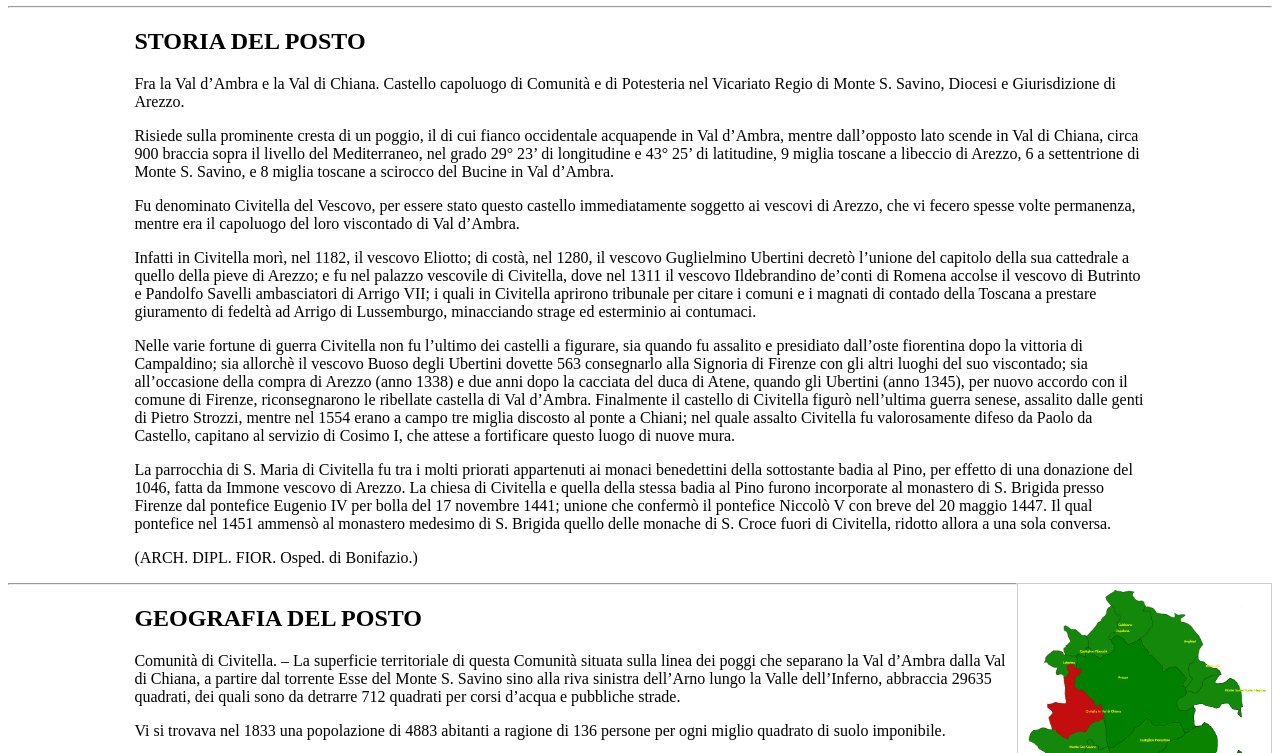
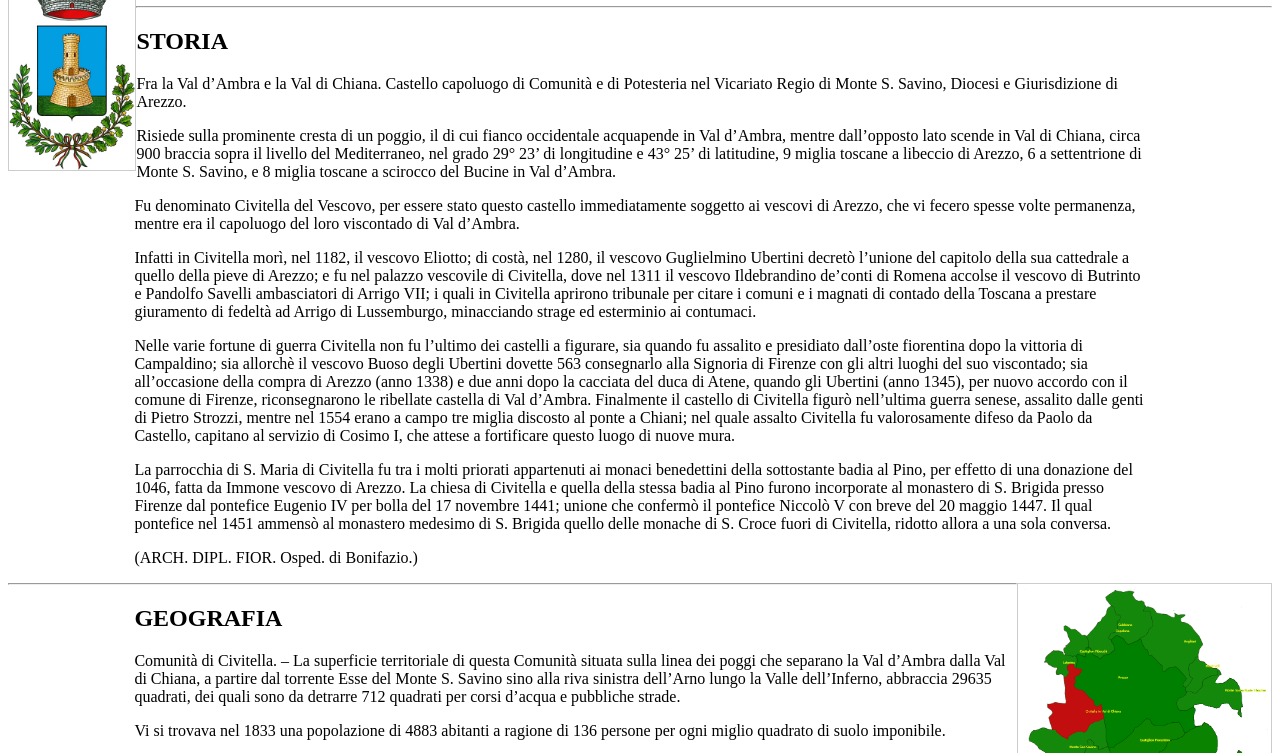
Before and after one commit to pbenoli/ToscanaGit, a plain HTML site: page Civitella_in_Val_di_Chiana.html in a window 1280 px wide. Shown: the part 80-833 px from the top of the page. Drawn offline with Linux system fonts and the light colour scheme; files that its build step writes are made by us from their sources.

Commit message:
civitella

```diff
--- a/Civitella_in_Val_di_Chiana.html
+++ b/Civitella_in_Val_di_Chiana.html
@@ -2,19 +2,19 @@
 <html>
 <head>
 <title>Civitella in Val di Chiana</title>
-<link href="Civitella_in_Val_di_Chiana.css" rel="stylesheet" type="text/css">
+<link href="css/Civitella_in_Val_di_Chiana.css" rel="stylesheet" type="text/css">
 <meta charset="UTF-8">
 </head>
 <body>
 
-<img id="comune" src="images\Civitella_in_Val_di_Chiana-Stemma.png">
+<img id="comune" src="images/Civitella_in_Val_di_Chiana-Stemma.png">
 <header>
 <h1>CIVITELLA DEL VISCONTATO DI AMBRA o CIVITELLA del VESCOVO</h1>
 </header>
 <hr>
 <article>
 <section id="storia">
-<h2>STORIA DEL POSTO</h2>
+<h2>STORIA</h2>
 <p>Fra la Val d’Ambra e la Val di Chiana. Castello capoluogo di Comunità e di Potesteria nel Vicariato Regio di Monte S. Savino, Diocesi e Giurisdizione di Arezzo.</p>
 <p>Risiede sulla prominente cresta di un poggio, il di cui fianco occidentale acquapende in Val d’Ambra, mentre dall’opposto lato scende in Val di Chiana, circa 900 braccia sopra il livello del Mediterraneo, nel grado 29° 23’ di longitudine e 43° 25’ di latitudine, 9 miglia toscane a libeccio di Arezzo, 6 a settentrione di Monte S. Savino, e 8 miglia toscane a scirocco del Bucine in Val d’Ambra.</p>
 <p>Fu denominato Civitella del Vescovo, per essere stato questo castello immediatamente soggetto ai vescovi di Arezzo, che vi fecero spesse volte permanenza, mentre era il capoluogo del loro viscontado di Val d’Ambra.</p>
@@ -23,13 +23,13 @@
 <p>La parrocchia di S. Maria di Civitella fu tra i molti priorati appartenuti ai monaci benedettini della sottostante badia al Pino, per effetto di una donazione del 1046, fatta da Immone vescovo di Arezzo. La chiesa di Civitella e quella della stessa badia al Pino furono incorporate al monastero di S. Brigida presso Firenze dal pontefice Eugenio IV per bolla del 17 novembre 1441; unione che confermò il pontefice Niccolò V con breve del 20 maggio 1447. Il qual pontefice nel 1451 ammensò al monastero medesimo di S. Brigida quello delle monache di S. Croce fuori di Civitella, ridotto allora a una sola conversa.</p>
 <p>(ARCH. DIPL. FIOR. Osped. di Bonifazio.) </p>
 </section>
-<img id="mappa" src="images\Civitella_in_Val_di_Chiara.png">
+<img id="mappa" src="images/Civitella_in_Val_di_Chiara.png">
 
 
 
  <section id="gegrafia">
  <hr>
- <h2>GEOGRAFIA DEL POSTO</h2>
+ <h2>GEOGRAFIA</h2>
  <p>Comunità di Civitella. – La superficie territoriale di questa Comunità situata sulla linea dei poggi che separano la Val d’Ambra dalla Val di Chiana, a partire dal torrente Esse del Monte S. Savino sino alla riva sinistra dell’Arno lungo la Valle dell’Inferno, abbraccia 29635 quadrati, dei quali sono da detrarre 712 quadrati per corsi d’acqua e pubbliche strade.</p>
 <p>Vi si trovava nel 1833 una popolazione di 4883 abitanti a ragione di 136 persone per ogni miglio quadrato di suolo imponibile.</p>
 <p>Confina con 5 Comunità; a libeccio con quella del Monte S. Savino, per una parte mediante il torrente Esse dalla confluenza delle Trove sino alla strada che va a Oliveto; dal qual punto piegando verso ostro abbandona l’Esse, di dove progredisce per termini artificiali, e talvolta naturali, sino a che col fosso Tegoleto scende nel Canal Maestro della Chiana.</p>
@@ -39,10 +39,12 @@
 <p>La qualità e fisica struttura del terreno di questa Comunità, per la parte che acquapende in Val d’Ambra consiste in gran parte in calcarea compatta appenninica (alberese), a luoghi alternante con strati di grès antico, o di arenaria, mentre il suolo delle colline poste fra l’Esse e il Canal Maestro della Chiana appartiene precipuamente al terreno rudimentario di macigno e di tufo calcareosiliceo, coperto nella pianura da quello più recente di alluvione.</p>
 <p>È suscettibile questo e quello di dare ogni sorta di prodotti agrarj; ma i più copiosi sono le viti, i gelsi e altri alberi da frutto, fra i quali primeggia l’olivo, pianta che prima del mille allignò in cotesta ubertosa contrada sul poggio denominata di Oliveto, dove sorsero due villaggi e due popoli che ne perpetuarono il nome.</p>
 <p>Il professor Giulj nel 1828 calcolava, che nelle colline spettanti alla Comunità di Civitella vi esistessero, sopra una superficie di miglia 5 e 1/2 quadrate ridotta a coltivazione, 8000 piante di olivi, e 18000 viti. Il resto della parte montuosa valutata circa 21 miglia quadrate la vide occupata dal bosco o destinata al pascolo. La sementa dei cereali fra poggio e pianura secondo i calcoli di quel professore occuperebbe circa 12000 stajate.</p>
+
 <p>In quanto alla pianura spettante alla Comunità di Civitella, essa è destinata tutta alla sementa, meno 500 quadrati di prati perenni sopra miglia 10 e 1/2 in circa di superficie, dove l’autore stesso valutò esservi 288000 viti e 40000 alberi di gelsi.</p>
 <p>Da simili calcoli sembra risultare, che la maggiore risorsa agraria di questa Comunità debba consistere nel vino, nell’olio e nella sete.</p>
 <p>Alla Comunità di Civitella con provvedimento speciale del 14 novembre 1774 vennero assegnati nove preesistenti Comuni. 1. Civitella; 2. Oliveto; 3. Viccio Maggio e Tuori; 4. Tegoleto; 5. Badia al Pino; 6. Ciggiano; 7.</p>
 <p>Cornia; 8. Montarfone; 9 Montoto.</p>
+
 <p>Con quella legge fu escluso dall’antico corpo della Comunità di Civitella il comune di Montagnano, unito d’allora in poi alla Comunità e Cancelleria del Monte S. Savino.</p>
 <p>Non vi sono in Civitella mercati né fie re, ad eccezione di una fierucola che cade nel lunedì della prima settimana di ottobre.</p>
 <p>La Comunità mantiene un medico, un chirurgo e un 564 maestro di scuola.</p>
@@ -52,7 +54,7 @@
 
 <section id="dati">
 <hr>
-<h2>DIOCESI E DATI DEMOGRAFICI DEL POSTO</h2>
+<h2>DIOCESI E DATI DEMOGRAFICI</h2>
 <p>Esiste pure in Civitella la cancelleria per questa sola Comunità. – L’ingegnere di Circondario, l’ufizio di esazione del Registro, la conservazione delle Ipoteche e la Ruota si trovano in Arezzo.</p>
 <p>QUADRO della popolazione della Comunità di CIVITELLA a tre epoche diverse nome del luogo: Badia al Pino (già Pieve al Toppo), titolo della chiesa: S. Bartolommeo già S. Martino (Pieve), diocesi cui appartiene: Arezzo, abitanti nel 1551: n° 327, abitanti nel 1745: n° 407, abitanti nel 1833: n° 581 </p>
 <p>nome del luogo: Ciggiano, titolo della chiesa: S. Biagio (Pieve), diocesi cui appartiene: Arezzo, abitanti nel 1551: n° 581, abitanti nel 1745: n° 407, abitanti nel 1833: n° 634 </p>
@@ -60,7 +62,7 @@
 <p>nome del luogo: Cornia, titolo della chiesa: S. Angelo (Rettoria), diocesi cui appartiene: Arezzo, abitanti nel 1551: n° 167, abitanti nel 1745: n° 241, abitanti nel 1833: n° 292 </p>
 <p> nome del luogo: S. Martino in Poggio, titolo della chiesa: S. Maria e S. Carlo (Rettoria), diocesi cui appartiene: Arezzo, abitanti nel 1551: n°, abitanti nel 1745: n°, abitanti nel 1833: n° 259</p>
 <p> nome del luogo: Montarfone annesso di Impiano, titolo della chiesa: S. Andrea in S. Cristofano (Rettoria), diocesi cui appartiene: Arezzo, abitanti nel 1551: n° 86, abitanti nel 1745: n°, abitanti nel 1833: n° 64 </p>
-<p> nome del luogo: Montoto e Majano, titolo della chiesa: S. Giovanni Battista e S. Maria (Rettoria), diocesi cui appartiene: Arezzo, abitanti nel 1551: n° 190, abitanti nel 1745: n° 225, abitanti nel 1833: n° 315 </p>
+<p> nome del luogo: Montoto e Majano, titolo della chiesa: S. Giovanni Battista e S. Maria (Rettoria), diocesi cui appartiene: Arezzo, abitanti nel  1551: n° 190, abitanti nel 1745: n° 225, abitanti nel 1833: n° 315 </p>
 <p> nome del luogo: Oliveto Villaggio, titolo della chiesa: S. Giovanni (Rettoria), diocesi cui appartiene: Arezzo, abitanti nel 1551: n° 560 (con S. Andrea a Oliveto Castello), abitanti nel 1745: n° 64, abitanti nel 1833: n° 279 </p>
 <p> nome del luogo: Oliveto Castello, titolo della chiesa: S. Andrea (Rettoria), diocesi cui appartiene: Arezzo, abitanti nel 1551: n° 560 (con S. Giovanni a Oliveto Villaggio), abitanti nel 1745: n° 368, abitanti nel 1833: n° 257</p>
  <p> nome del luogo: Tegoleto, titolo della chiesa: S. Biagio (Rettoria), diocesi cui appartiene: Arezzo, abitanti nel 1551: n° 388, abitanti nel 1745: n° 642, abitanti nel 1833: n° 683</p>
```
Also changed, not shown: images/Civitella_in_Val_di_Chiana-Stemma.png (added).
